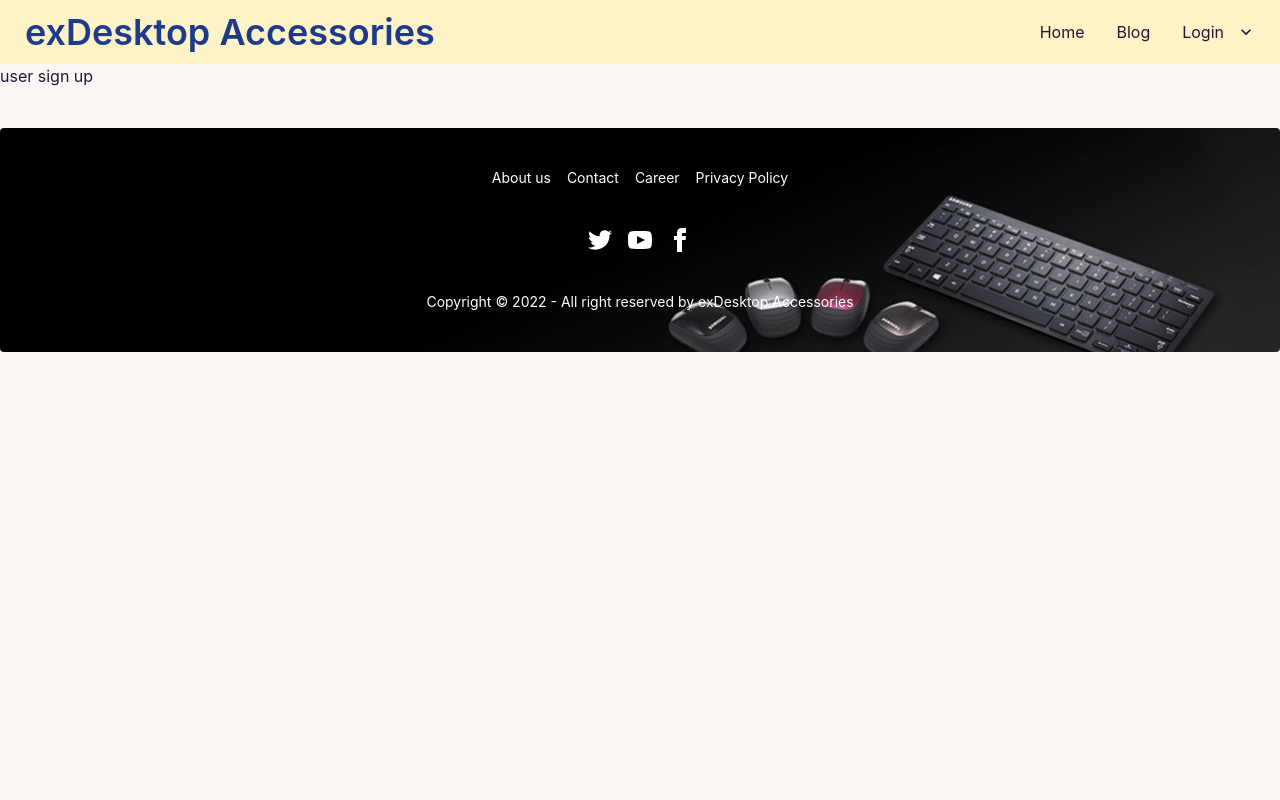
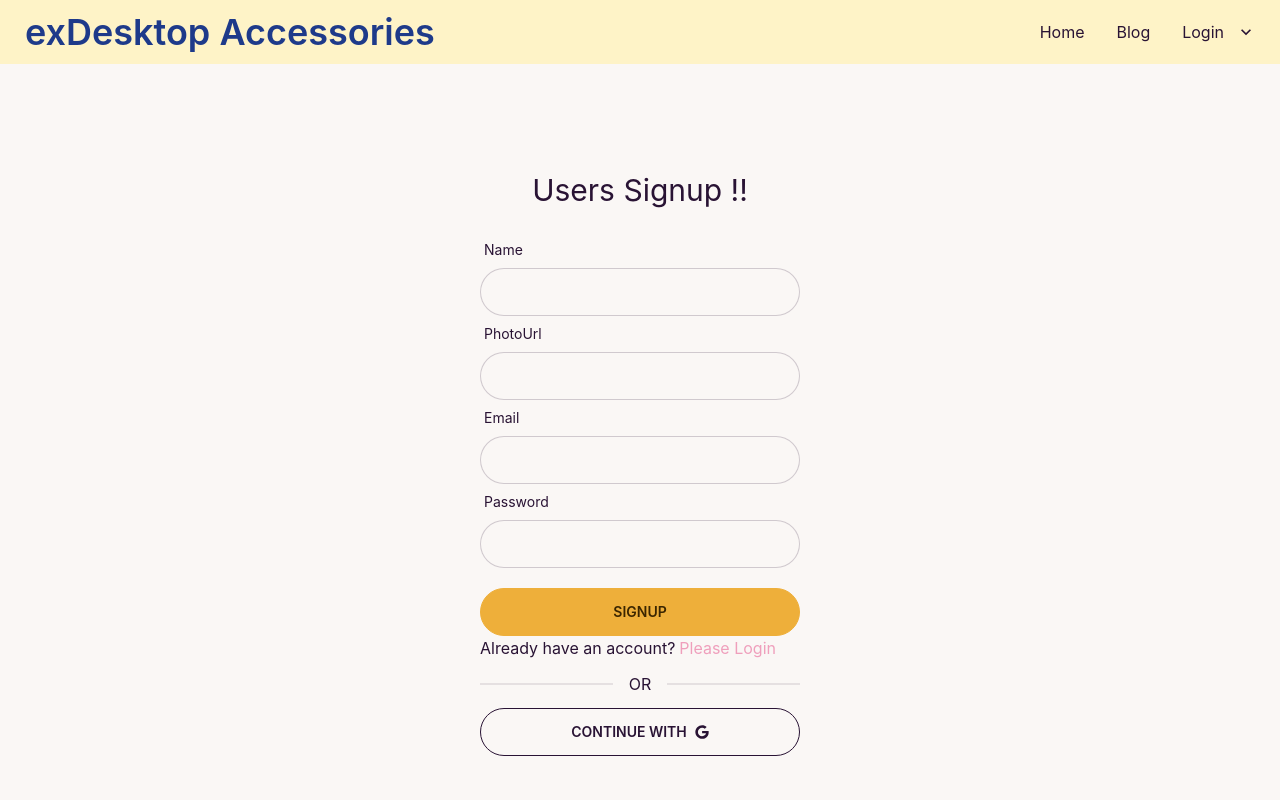
Before and after one commit to mostafizur610/recycle-client, a React (Create React App) app: page /userSignup in a window 1280 px wide. Shown: the top 800 px of the page. Built offline with nearby package versions, Linux system fonts and the light colour scheme.

Commit message:
set sign up page

```diff
--- a/src/Pages/Signup/SellerSignup/SellerSignup.js
+++ b/src/Pages/Signup/SellerSignup/SellerSignup.js
@@ -1,9 +1,82 @@
 import React from 'react';
+import { useForm } from 'react-hook-form';
+import { FaGoogle } from 'react-icons/fa';
+import { Link } from 'react-router-dom';
 
 const SellerSignup = () => {
+    const { register, handleSubmit, formState: { errors } } = useForm();
+
+    const handleSignUp = (data) => {
+        console.log(data);
+        // setSignUpError('');
+        // console.log(errors);
+        // createUser(data.email, data.password)
+        //     .then(result => {
+        //         const user = result.user;
+        //         console.log(user);
+        //         toast('User Created Successfully')
+        //         const userInfo = {
+        //             displayName: data.name
+        //         }
+        //         updateUser(userInfo)
+        //             .then(() => {
+        //                 // navigate('/');
+        //                 saveUser(data.name, data.email);
+        //             })
+        //             .catch(err => console.error(err))
+        //     })
+        //     .catch(error => {
+        //         console.error(error)
+        //         setSignUpError(error.message)
+        //     });
+    }
+
+
     return (
         <div>
-            <h3>seller signup</h3>
+            <div className='h-[800px] flex justify-center items-center'>
+                <div className='w-96 p-8'>
+                    <h2 className='text-3xl text-center mb-6'>Sellers Signup !!</h2>
+
+                    <form onSubmit={handleSubmit(handleSignUp)}>
+
+                        <div className="form-control w-full max-w-xs">
+                            <label className="label"> <span className="label-text">Name</span> </label>
+                            <input {...register("name", { required: 'Name is required' })} type="text" className="input input-bordered w-full max-w-xs" />
+                            {errors.name && <p className='text-red-600'>{errors.name?.message}</p>}
+                        </div>
+
+                        <div className="form-control w-full max-w-xs">
+                            <label className="label"> <span className="label-text">PhotoUrl</span> </label>
+                            <input {...register("photoUrl")} type="text" className="input input-bordered w-full max-w-xs" />
+                        </div>
+
+                        <div className="form-control w-full max-w-xs">
+                            <label className="label"> <span className="label-text">Email</span> </label>
+                            <input {...register("email", { required: 'Email is required' })} type="email" className="input input-bordered w-full max-w-xs" />
+                            {errors.email && <p className='text-red-600'>{errors.email?.message}</p>}
+                        </div>
+
+                        <div className="form-control w-full max-w-xs">
+                            <label className="label"> <span className="label-text">Password</span> </label>
+                            <input {...register("password", {
+                                required: 'Password is required',
+                                minLength: {
+                                    value: 6, message: 'Password must be 6 characters or longer'
+                                },
+                                pattern: { value: /(?=.*[A-Z])(?=.*[!@#$&*])(?=.*[0-9])/, message: 'password must have at least one upper case, lower case, special character and number' }
+                            })} type="password" className="input input-bordered w-full max-w-xs" />
+                            {errors.password && <p className='text-red-600'>{errors.password?.message}</p>}
+
+                        </div>
+                        <input className='btn btn-accent w-full mt-5' value='Signup' type="submit" />
+                    </form>
+
+                    <p>Already have an account?<Link className='text-secondary ml-1' to='/sellerLogin'>Please Login</Link></p>
+                    {/* <div className='divider'>OR</div>
+                    <button className='btn btn-outline w-full gap-2'>CONTINUE WITH <FaGoogle /></button> */}
+                </div>
+            </div>
         </div>
     );
 };
--- a/src/Pages/Signup/UserSignup/UserSignup.js
+++ b/src/Pages/Signup/UserSignup/UserSignup.js
@@ -1,9 +1,82 @@
 import React from 'react';
+import { useForm } from 'react-hook-form';
+import { FaGoogle } from 'react-icons/fa';
+import { Link } from 'react-router-dom';
 
 const UserSignup = () => {
+    const { register, handleSubmit, formState: { errors } } = useForm();
+
+    const handleSignUp = (data) => {
+        console.log(data);
+        // setSignUpError('');
+        // console.log(errors);
+        // createUser(data.email, data.password)
+        //     .then(result => {
+        //         const user = result.user;
+        //         console.log(user);
+        //         toast('User Created Successfully')
+        //         const userInfo = {
+        //             displayName: data.name
+        //         }
+        //         updateUser(userInfo)
+        //             .then(() => {
+        //                 // navigate('/');
+        //                 saveUser(data.name, data.email);
+        //             })
+        //             .catch(err => console.error(err))
+        //     })
+        //     .catch(error => {
+        //         console.error(error)
+        //         setSignUpError(error.message)
+        //     });
+    }
+
+
     return (
         <div>
-            <h3>user sign up</h3>
+            <div className='h-[800px] flex justify-center items-center'>
+                <div className='w-96 p-8'>
+                    <h2 className='text-3xl text-center mb-6'>Users Signup !!</h2>
+
+                    <form onSubmit={handleSubmit(handleSignUp)}>
+
+                        <div className="form-control w-full max-w-xs">
+                            <label className="label"> <span className="label-text">Name</span> </label>
+                            <input {...register("name", { required: 'Name is required' })} type="text" className="input input-bordered w-full max-w-xs" />
+                            {errors.name && <p className='text-red-600'>{errors.name?.message}</p>}
+                        </div>
+
+                        <div className="form-control w-full max-w-xs">
+                            <label className="label"> <span className="label-text">PhotoUrl</span> </label>
+                            <input {...register("photoUrl")} type="text" className="input input-bordered w-full max-w-xs" />
+                        </div>
+
+                        <div className="form-control w-full max-w-xs">
+                            <label className="label"> <span className="label-text">Email</span> </label>
+                            <input {...register("email", { required: 'Email is required' })} type="email" className="input input-bordered w-full max-w-xs" />
+                            {errors.email && <p className='text-red-600'>{errors.email?.message}</p>}
+                        </div>
+
+                        <div className="form-control w-full max-w-xs">
+                            <label className="label"> <span className="label-text">Password</span> </label>
+                            <input {...register("password", {
+                                required: 'Password is required',
+                                minLength: {
+                                    value: 6, message: 'Password must be 6 characters or longer'
+                                },
+                                pattern: { value: /(?=.*[A-Z])(?=.*[!@#$&*])(?=.*[0-9])/, message: 'password must have at least one upper case, lower case, special character and number' }
+                            })} type="password" className="input input-bordered w-full max-w-xs" />
+                            {errors.password && <p className='text-red-600'>{errors.password?.message}</p>}
+
+                        </div>
+                        <input className='btn btn-accent w-full mt-5' value='Signup' type="submit" />
+                    </form>
+
+                    <p>Already have an account?<Link className='text-secondary ml-1' to='/userLogin'>Please Login</Link></p>
+                    <div className='divider'>OR</div>
+                    <button className='btn btn-outline w-full gap-2'>CONTINUE WITH <FaGoogle /></button>
+                </div>
+            </div>
         </div>
     );
 };
```
